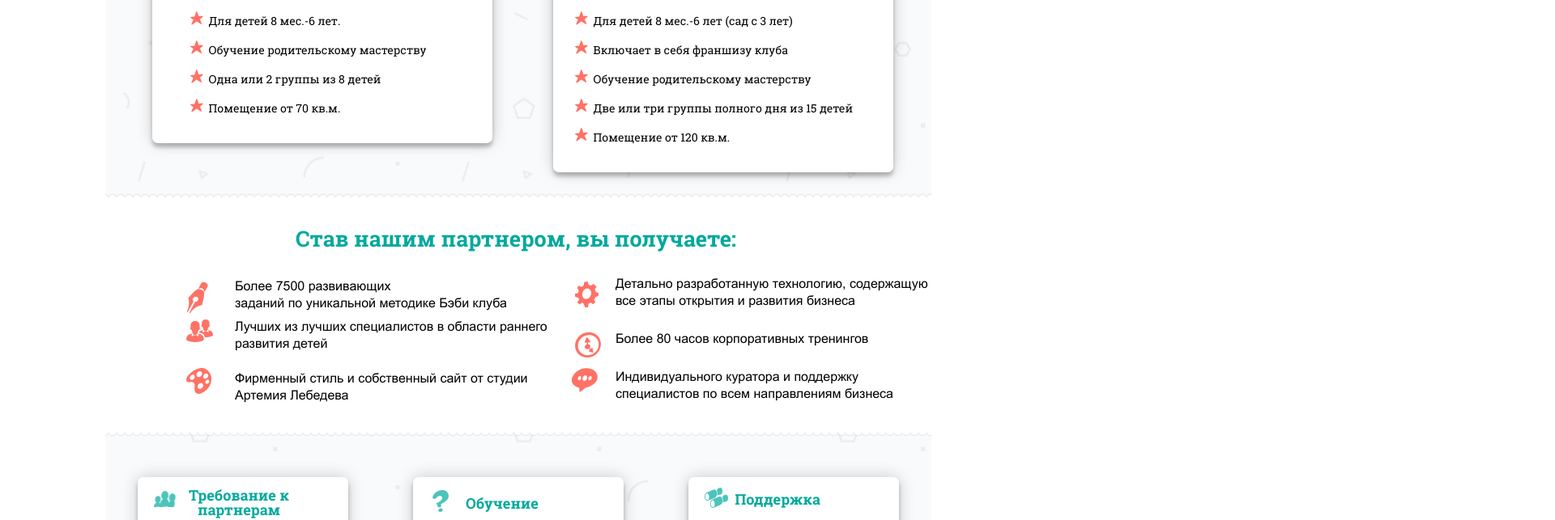
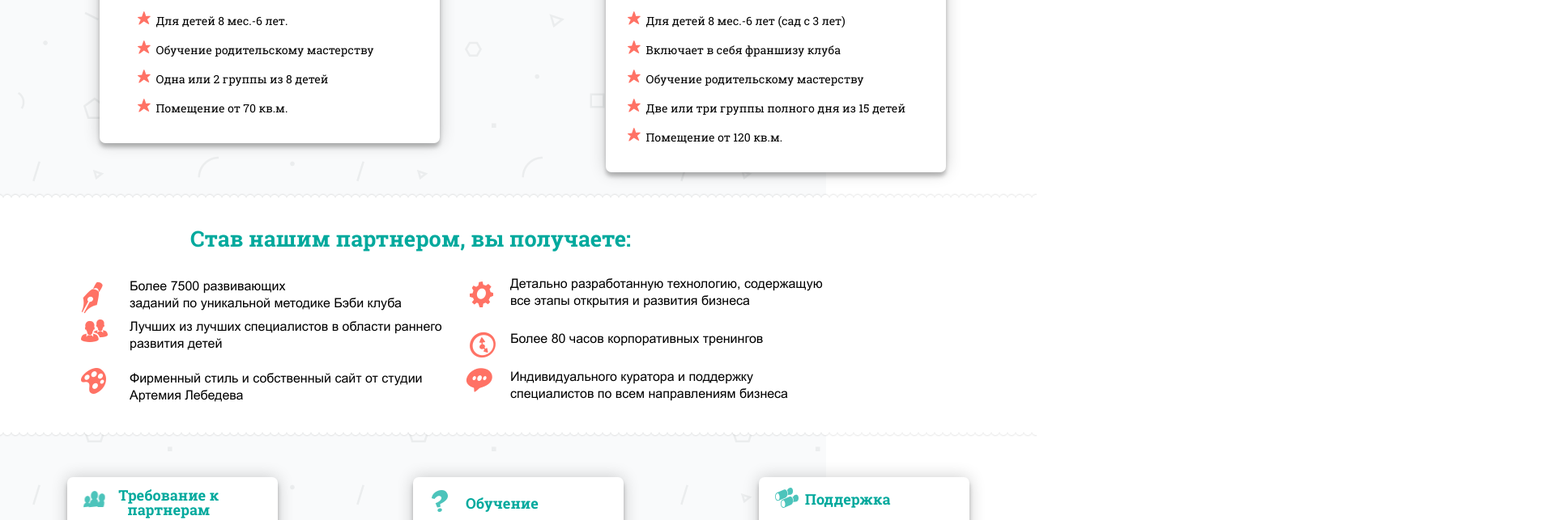
Before and after one commit to alisam1/Baby_club, a plain HTML site: page index.html in a window 1280 px wide. Shown: the part 928-1571 px from the top of the page at 81% size, 1920 px wide, since content can reach past the window. Drawn offline with Linux system fonts and the light colour scheme.

Commit message:
Deploy alisam1/Baby_club to github.com/alisam1/Baby_club.git:gh-pages

```diff
--- a/css/style.css
+++ b/css/style.css
@@ -305,6 +305,16 @@ template {
 .container {
   width: 1020px;
   margin: 0 auto; }
+
+@media screen and (min-width: 320px) {
+  .container {
+    width: 100%;
+    margin: 0 auto; } }
+
+@media screen and (min-width: 768px) {
+  .container {
+    width: 100%;
+    margin: 0 auto; } }
 
 .page-header {
   background-color: #00c9c9;
```
Also changed, not shown: css/style.min.css.
